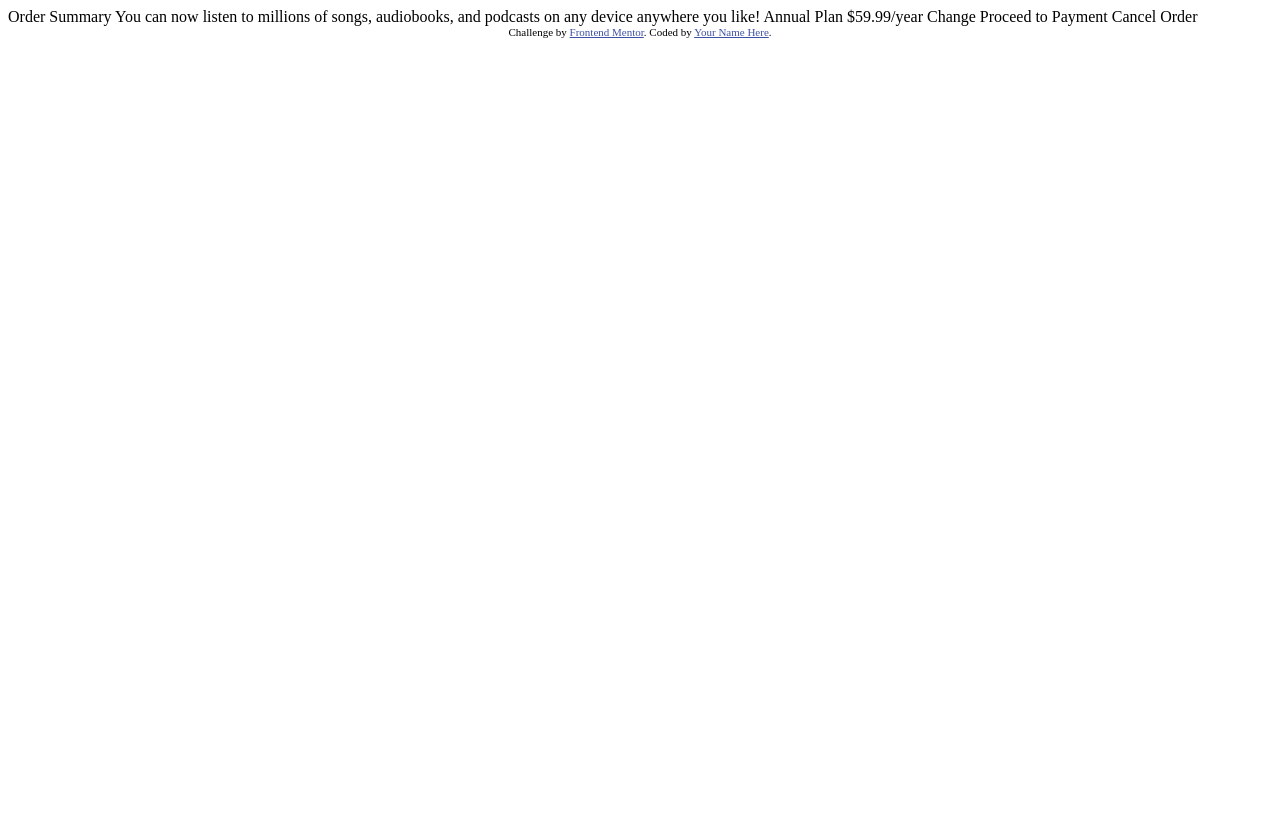
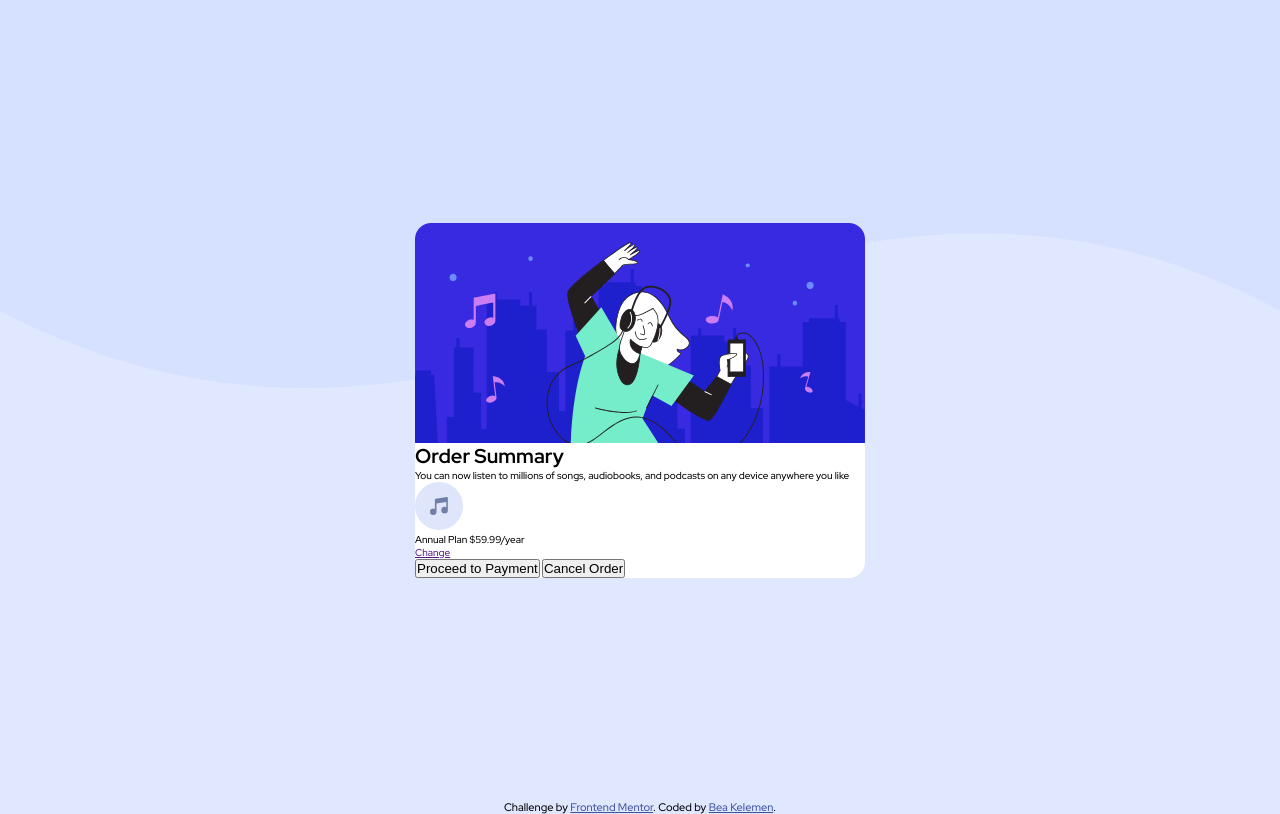
Before and after one commit to kelemenbeu/order-summary-component, a plain HTML site: page index.html in a window 1280 px wide. Drawn offline with Linux system fonts and the light colour scheme.

Commit message:
added html stucture and main style

```diff
--- a/index.html
+++ b/index.html
@@ -5,33 +5,41 @@
   <meta name="viewport" content="width=device-width, initial-scale=1.0"> <!-- displays site properly based on user's device -->
 
   <link rel="icon" type="image/png" sizes="32x32" href="./images/favicon-32x32.png">
+  <link rel="stylesheet" href="style.css">
 
   <title>Frontend Mentor | Order summary card</title>
 
-  <!-- Feel free to remove these styles or customise in your own stylesheet 👍 -->
-  <style>
-    .attribution { font-size: 11px; text-align: center; }
-    .attribution a { color: hsl(228, 45%, 44%); }
-  </style>
 </head>
 <body>
-
-  Order Summary
-
-  You can now listen to millions of songs, audiobooks, and podcasts on any
-  device anywhere you like!
-
-  Annual Plan
-  $59.99/year
-
-  Change
-
-  Proceed to Payment
-  Cancel Order
-
-  <div class="attribution">
+  <main>
+    <div class="card">
+      <div class="header">
+        <img src="images/illustration-hero.svg" alt="illustration-hero">
+      </div>
+      <div class="content">
+        <h1 class="title">Order Summary</h1>
+        <p class="description">
+          You can now listen to millions of songs, audiobooks, and podcasts on any
+          device anywhere you like
+        </p>
+        <div class="annual-plan">
+          <img src="images/icon-music.svg" alt="icon-music">
+          <div class="info">
+            <span class="title">Annual Plan</span>
+            <span class="price">$59.99/year</span>
+          </div>
+          <a href="" class="change-plan">Change</a>
+        </div>
+      </div>
+      <div class="footer">
+        <button class="primary">Proceed to Payment</button>
+        <button class="secondary">Cancel Order</button>
+      </div>
+    </div>
+  </main>
+  <footer class="attribution">
     Challenge by <a href="https://www.frontendmentor.io?ref=challenge" target="_blank">Frontend Mentor</a>.
-    Coded by <a href="#">Your Name Here</a>.
-  </div>
+    Coded by <a href="#">Bea Kelemen</a>.
+  </footer>
 </body>
 </html>
--- /dev/null
+++ b/style.css
@@ -0,0 +1,66 @@
+@import url("https://fonts.googleapis.com/css2?family=Red+Hat+Display:wght@500;700;900&display=swap");
+
+:root {
+  --white: #ffffff;
+  --clr-prim1: hsl(225, 100%, 94%);
+  --clr-prim2: hsl(245, 75%, 52%);
+  --clr-prim2-sh: hsla(245, 75%, 52%, 0.2);
+  --clr-neut1: hsl(225, 100%, 98%);
+  --clr-neut2: hsl(224, 23%, 55%);
+  --clr-neut3: hsl(223, 47%, 23%);
+}
+
+* {
+  padding: 0;
+  margin: 0;
+  box-sizing: border-box;
+}
+
+body {
+  font-family: "Red Hat Display", sans-serif;
+  font-size: 10px;
+  overflow-x: hidden;
+  background-repeat: no-repeat;
+  background-size: 100%;
+  background-color: var(--clr-prim1);
+
+}
+
+@media (min-width: 400px) {
+  body {
+    background-image: url(images/pattern-background-desktop.svg);
+  }
+}
+
+@media (max-width: 400px) {
+  body {
+    background-image: url(images/pattern-background-mobile.svg);
+  }
+}
+
+main {
+  width: 100%;
+  min-height: 100vh;
+  display: flex;
+  flex-direction: column;
+  justify-content: center;
+  align-items: center;
+}
+
+.card {
+  background-color: var(--white);
+  border-radius: 1rem;
+}
+
+.header img{
+  border-top-left-radius: 1rem;
+  border-top-right-radius: 1rem;
+  height: auto;
+  max-width: 100%;
+  vertical-align: middle;
+}
+
+
+
+.attribution { font-size: 11px; text-align: center; }
+.attribution a { color: hsl(228, 45%, 44%); }
```
